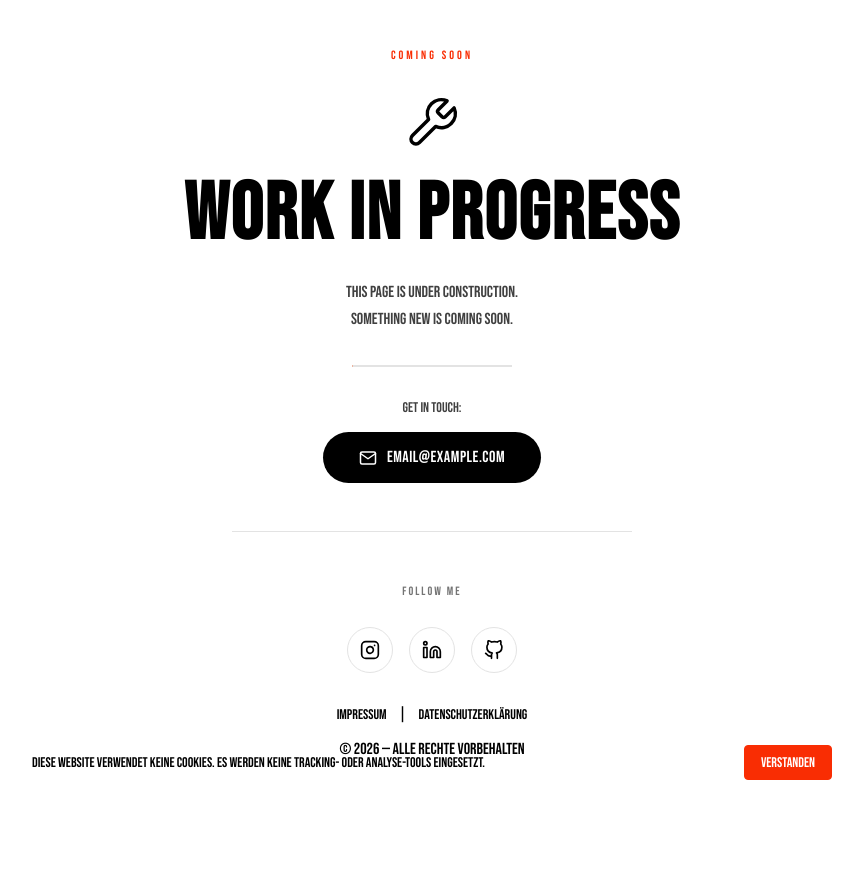
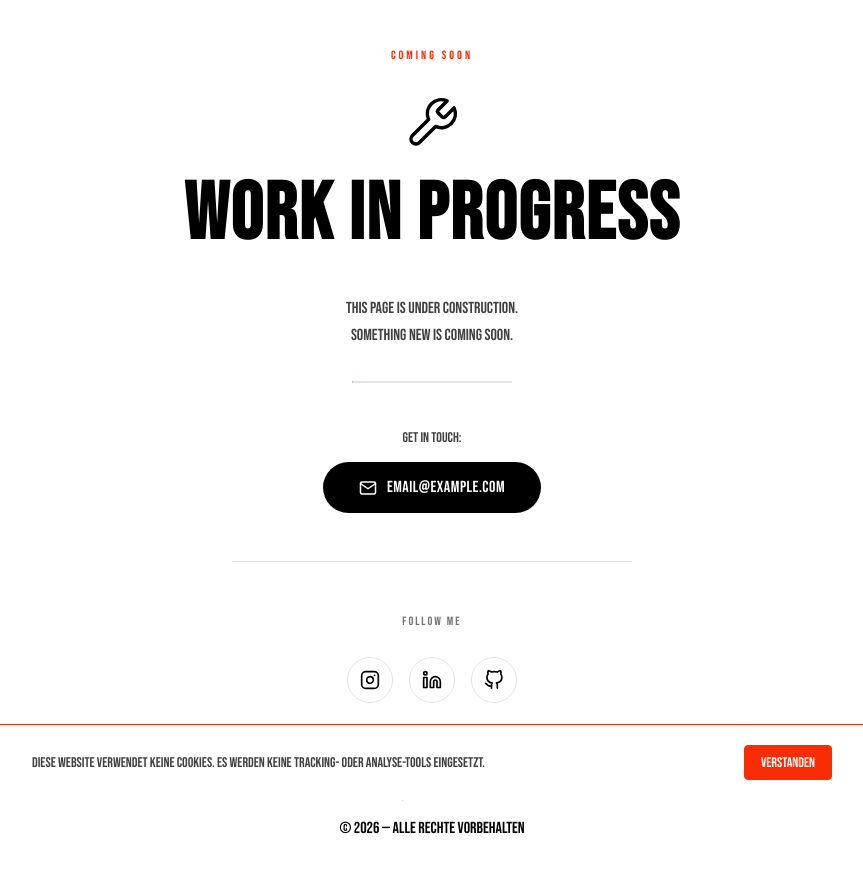
Before and after one commit to marvinLaubenstein/curriculum-vitae, a React (Vite) app: page / in a window 1280 px wide. Shown: the top 872 px of the page, without its empty margins (208-1071 px from the left). Built offline with nearby package versions, Linux system fonts and the light colour scheme.

Commit message:
fix(cookie-popup): solving design issues and init tokens

```diff
--- a/src/App.css
+++ b/src/App.css
@@ -3,70 +3,76 @@
   display: flex;
   flex-direction: column;
   flex: 1;
-  justify-content: center;
-  align-items: center;
-  padding: 3rem 2rem;
-  background: #ffffff;
+  background: var(--color-bg);
 }
 
 .wip-content {
+  display: flex;
+  flex-direction: column;
+  flex: 1;
+  justify-content: center;
+  align-items: center;
+  padding: var(--spacing-3xl) var(--spacing-2xl);
   text-align: center;
   max-width: 640px;
+  margin: 0 auto;
+  width: 100%;
+  box-sizing: border-box;
 }
 
 .wip-label {
-  font-size: 12px;
-  letter-spacing: 3px;
+  font-size: var(--font-size-xs);
+  letter-spacing: var(--letter-spacing-md);
   text-transform: uppercase;
-  color: #f92d03;
-  margin-bottom: 2rem;
+  color: var(--color-primary);
+  margin-bottom: var(--spacing-2xl);
 }
 
 .wip-hero {
   display: flex;
   flex-direction: column;
   align-items: center;
-  gap: 1.5rem;
-  margin-bottom: 1.5rem;
+  gap: var(--spacing-xl);
+  margin-bottom: var(--spacing-xl);
 }
 
 .wip-icon {
-  color: #000000;
+  color: var(--color-black);
 }
 
 .wip-title {
-  font-size: clamp(48px, 12vw, 80px);
-  letter-spacing: 2px;
-  color: #000000;
-  line-height: 1;
+  font-size: var(--font-size-hero);
+  letter-spacing: var(--letter-spacing-sm);
+  color: var(--color-black);
+  line-height: var(--line-height-tight);
   margin: 0;
   text-transform: uppercase;
 }
 
 .wip-subtitle {
-  font-size: 16px;
-  line-height: 1.7;
-  margin-bottom: 2rem;
-  color: #404040;
+  font-size: var(--font-size-md);
+  line-height: var(--line-height-normal);
+  margin-bottom: var(--spacing-2xl);
+  color: var(--color-text);
 }
 
 .wip-progress {
   display: flex;
   justify-content: center;
-  margin-bottom: 2rem;
+  margin-bottom: var(--spacing-2xl);
 }
 
 .wip-progress-track {
   width: 160px;
   height: 2px;
-  background: #e3e3e3;
+  background: var(--color-gray-light);
   overflow: hidden;
 }
 
 .wip-progress-bar {
   height: 100%;
   width: 40%;
-  background: linear-gradient(90deg, #f92d03, #ff6b35);
+  background: var(--color-primary-gradient);
   animation: progress-slide 1.8s ease-in-out infinite;
   will-change: transform, width;
   backface-visibility: hidden;
@@ -88,9 +94,9 @@
 }
 
 .wip-contact {
-  font-size: 14px;
-  color: #404040;
-  margin-bottom: 1rem;
+  font-size: var(--font-size-sm);
+  color: var(--color-text);
+  margin-bottom: var(--spacing-lg);
 }
 
 .wip-email-btn {
--- a/src/components/CookiePopup/CookiePopup.css
+++ b/src/components/CookiePopup/CookiePopup.css
@@ -3,11 +3,11 @@
   bottom: 0;
   left: 0;
   right: 0;
-  background: var(--bg);
-  border-top: 1px solid var(--border);
-  padding: clamp(0.75rem, 2vw, 1.25rem) clamp(1rem, 3vw, 1.5rem);
+  background: var(--color-bg);
+  border-top: 1px solid var(--color-primary);
+  padding: var(--padding-popup-y) var(--padding-popup-x);
   z-index: 999;
-  animation: cookieSlideUp 0.4s ease-out;
+  animation: cookieSlideUp var(--transition-smooth);
 
   @media (orientation: landscape) and (max-height: 500px) {
     padding: 0.5rem 1rem;
@@ -32,13 +32,13 @@
   display: flex;
   align-items: center;
   justify-content: space-between;
-  gap: 1.5rem;
+  gap: var(--spacing-xl);
   flex-wrap: wrap;
 }
 
 .cookie-popup-text {
-  font-size: clamp(0.8rem, 2vw, 0.875rem);
-  color: var(--text);
+  font-size: var(--font-size-lg);
+  color: var(--color-text);
   margin: 0;
   flex: 1;
   min-width: 200px;
@@ -50,24 +50,24 @@
 
 .cookie-popup-actions {
   display: flex;
-  gap: 0.75rem;
+  gap: var(--spacing-md);
   flex-shrink: 0;
 }
 
 .cookie-popup-btn {
-  padding: clamp(0.4rem, 1vw, 0.5rem) clamp(0.75rem, 2vw, 1rem);
-  border-radius: 4px;
-  font-size: clamp(0.8rem, 1.5vw, 0.875rem);
+  padding: var(--padding-btn-y) var(--padding-btn-x);
+  border-radius: var(--radius-sm);
+  font-size: var(--font-size-xl);
   cursor: pointer;
-  transition: all 0.2s ease;
-  border: 1px solid var(--border);
+  transition: all var(--transition-fast);
+  border: 1px solid var(--color-border);
   white-space: nowrap;
 }
 
 .cookie-popup-btn-accept {
-  background: var(--accent);
-  color: var(--bg);
-  border-color: var(--accent);
+  background: var(--color-accent);
+  color: var(--color-bg);
+  border-color: var(--color-accent);
 }
 
 .cookie-popup-btn-accept:hover {
@@ -76,9 +76,9 @@
 
 .cookie-popup-btn-decline {
   background: transparent;
-  color: var(--text);
+  color: var(--color-text);
 }
 
 .cookie-popup-btn-decline:hover {
-  background: var(--border);
+  background: var(--color-border);
 }
--- a/src/components/Icon/Icon.css
+++ b/src/components/Icon/Icon.css
@@ -2,26 +2,26 @@
   display: flex;
   align-items: center;
   justify-content: center;
-  width: 56px;
-  height: 56px;
+  width: var(--size-icon-btn);
+  height: var(--size-icon-btn);
   padding: 0;
   background: none;
   border: none;
   cursor: pointer;
-  color: #000000;
-  transition: opacity 0.2s ease;
+  color: var(--color-black);
+  transition: opacity var(--transition-fast);
 }
 
 .wip-icon-btn:hover {
   opacity: 0.8;
-  color: #f92d03;
+  color: var(--color-primary);
 }
 
 .wip-icon-btn:focus-visible {
-  color: #f92d03;
-  outline: 2px solid #f92d03;
-  outline-offset: 5px;
-  border-radius: 9999px;
+  color: var(--color-primary);
+  outline: var(--shadow-outline) var(--color-primary);
+  outline-offset: var(--shadow-outline-offset-lg);
+  border-radius: var(--radius-full);
 }
 
 .wip-icon-btn:active {
--- a/src/components/PrivacyFooter/PrivacyFooter.css
+++ b/src/components/PrivacyFooter/PrivacyFooter.css
@@ -1,73 +1,73 @@
 .privacy-footer {
-  padding: 2rem 1rem;
+  padding: var(--spacing-2xl) var(--spacing-lg);
   text-align: center;
-  border-top: 1px solid var(--border);
-  background: var(--bg);
+  border-top: 1px solid var(--color-border);
+  background: var(--color-bg);
   z-index: 998;
   width: 100%;
   box-sizing: border-box;
 }
 
 .privacy-footer-legal {
-  margin-bottom: 0.5rem;
+  margin-bottom: var(--spacing-sm);
 }
 
 .privacy-footer-legal a {
-  color: var(--text);
+  color: var(--color-text);
   text-decoration: none;
-  font-size: clamp(0.75rem, 1.5vw, 0.875rem);
+  font-size: var(--font-size-xl);
   opacity: 1;
-  transition: color 0.2s ease;
-  border-radius: 4px;
+  transition: color var(--transition-fast);
+  border-radius: var(--radius-sm);
 }
 
 .privacy-footer-legal a:hover {
-  color: #f92d03;
+  color: var(--color-primary);
 }
 
 .privacy-footer-legal a:focus-visible {
-  outline: 2px solid #f92d03;
-  outline-offset: 3px;
+  outline: var(--shadow-outline) var(--color-primary);
+  outline-offset: var(--shadow-outline-offset);
 }
 
 .privacy-footer-impressum{
-  color: var(--text);
+  color: var(--color-text);
   text-decoration: none;
-  font-size: clamp(0.75rem, 1.5vw, 0.875rem);
+  font-size: var(--font-size-xl);
   opacity: 1;
 }
 
 .privacy-footer-datenschutz:focus-visible,.privacy-footer-impressum:focus-visible {
-    outline: 2px solid #f92d03;
-    border-radius: 9999px;
-    outline-offset: 3px;
+    outline: var(--shadow-outline) var(--color-primary);
+    border-radius: var(--radius-full);
+    outline-offset: var(--shadow-outline-offset);
 }
 
 .privacy-footer-datenschutz{
-  color: var(--text);
+  color: var(--color-text);
   text-decoration: none;
-  font-size: clamp(0.75rem, 1.5vw, 0.875rem);
+  font-size: var(--font-size-xl);
   opacity: 1;
 }
 
 .privacy-footer-divider {
-  margin: 0 0.75rem;
-  color: var(--border);
+  margin: 0 var(--spacing-md);
+  color: var(--color-border);
 }
 
 .privacy-footer-legal-content a {
-  color: #f92d03;
+  color: var(--color-primary);
   text-decoration: underline;
-  transition: color 0.2s ease;
+  transition: color var(--transition-fast);
 }
 
 .privacy-footer-legal-content a:hover {
-  color: #e01f00;
+  color: var(--color-primary-dark);
 }
 
 .privacy-footer-legal-content a:focus-visible {
-  outline: 2px solid #f92d03;
-  outline-offset: 3px;
+  outline: var(--shadow-outline) var(--color-primary);
+  outline-offset: var(--shadow-outline-offset);
   border-radius: 2px;
 }
 
@@ -76,17 +76,17 @@
   display: none;
   position: fixed;
   inset: 0;
-  background: rgba(100, 100, 100, 0.5);
+  background: var(--color-gray-overlay);
   z-index: 1000;
   justify-content: center;
   align-items: flex-start;
   overflow-y: auto;
-  padding: 2rem 1rem;
+  padding: var(--spacing-2xl) var(--spacing-lg);
 }
 
 @media (max-width: 640px) {
   .privacy-footer-modal-overlay {
-    padding: 1rem 1rem;
+    padding: var(--spacing-lg) var(--spacing-lg);
   }
 }
 
@@ -96,22 +96,22 @@
 
 .privacy-footer-modal {
   position: relative;
-  background: #fff;
-  border-radius: 8px;
-  padding: 2rem;
+  background: var(--color-bg);
+  border-radius: var(--radius-md);
+  padding: var(--spacing-2xl);
   max-width: 600px;
   width: 100%;
   box-shadow: 0 20px 50px rgba(0, 0, 0, 0.5);
-  color: var(--text);
-  margin-top: 2rem;
+  color: var(--color-text);
+  margin-top: var(--spacing-2xl);
 }
 
 .privacy-footer-modal-close {
   position: absolute;
-  top: 1rem;
-  right: 1.5rem;
+  top: var(--spacing-lg);
+  right: var(--spacing-xl);
   font-size: 1.5rem;
-  background: #fff;
+  background: var(--color-white);
   border: none;
   cursor: pointer;
   padding: 0.25rem;
@@ -119,12 +119,12 @@
   display: flex;
   align-items: center;
   justify-content: center;
-  transition: all 0.2s ease;
+  transition: all var(--transition-fast);
   text-decoration: none;
 }
 
 .privacy-footer-modal-close:hover {
-  color: #f92d03;
+  color: var(--color-primary);
   transform: scale(1.1);
 }
 
@@ -139,19 +139,19 @@
 }
 
 .privacy-footer-modal-title{
-  color:#f92d03
+  color: var(--color-primary);
 }
 
 .privacy-footer-modal h2 {
-  margin-bottom: 1.5rem;
-  padding-right: 2rem;
+  margin-bottom: var(--spacing-xl);
+  padding-right: var(--spacing-2xl);
 }
 
 .privacy-footer-legal-content h3 {
   font-size: 1rem;
   font-weight: 600;
-  color:#f92d03;
-  margin: 1.5rem 0 0.75rem;
+  color: var(--color-primary);
+  margin: var(--spacing-xl) 0 var(--spacing-md);
 }
 
 .privacy-footer-legal-content h3:first-child {
@@ -161,11 +161,11 @@
 .privacy-footer-legal-content h4 {
   font-size: 0.9rem;
   font-weight: 600;
-  color: var(--text-h);
-  margin: 1rem 0 0.5rem;
+  color: var(--color-text);
+  margin: var(--spacing-lg) 0 var(--spacing-sm);
 }
 
 .privacy-footer-legal-content p {
-  margin-bottom: 0.75rem;
+  margin-bottom: var(--spacing-md);
   line-height: 1.6;
 }
--- a/src/index.css
+++ b/src/index.css
@@ -1,6 +1,9 @@
+@import './styles/tokens.css';
+
 html, body {
   margin: 0;
-  font-family: 'Bebas Neue', sans-serif;
+  height: 100%;
+  font-family: var(--font-family-primary);
   -webkit-font-smoothing: antialiased;
   -moz-osx-font-smoothing: grayscale;
 }
@@ -11,5 +14,6 @@ html, body {
   margin: 0 auto;
   display: flex;
   flex-direction: column;
+  min-height: 100vh;
   box-sizing: border-box;
 }
--- /dev/null
+++ b/src/styles/tokens.css
@@ -0,0 +1,74 @@
+/* Design Tokens - Color Palette */
+:root {
+  /* Primary Colors */
+  --color-primary: #f92d03;
+  --color-primary-dark: #e01f00;
+  --color-primary-gradient: linear-gradient(90deg, #f92d03, #ff6b35);
+
+  /* Neutral Colors */
+  --color-black: #000000;
+  --color-white: #ffffff;
+  --color-gray-dark: #404040;
+  --color-gray-light: #e3e3e3;
+  --color-gray-overlay: rgba(100, 100, 100, 0.5);
+
+  /* Semantic Colors */
+  --color-text: #404040;
+  --color-border: #e3e3e3;
+  --color-bg: #ffffff;
+  --color-accent: #f92d03;
+
+  /* Font Family */
+  --font-family-primary: 'Bebas Neue', sans-serif;
+
+  /* Border Radius */
+  --radius-sm: 4px;
+  --radius-md: 8px;
+  --radius-full: 9999px;
+
+  /* Spacing - Padding */
+  --spacing-xs: 0.4rem;
+  --spacing-sm: 0.5rem;
+  --spacing-md: 0.75rem;
+  --spacing-lg: 1rem;
+  --spacing-xl: 1.5rem;
+  --spacing-2xl: 2rem;
+  --spacing-3xl: 3rem;
+
+  /* Spacing - Responsive Clamp */
+  --padding-popup-y: clamp(0.75rem, 2vw, 1.25rem);
+  --padding-popup-x: clamp(1rem, 3vw, 1.5rem);
+  --padding-btn-y: clamp(0.4rem, 1vw, 0.5rem);
+  --padding-btn-x: clamp(0.75rem, 2vw, 1rem);
+
+  /* Font Sizes - Responsive */
+  --font-size-xs: 12px;
+  --font-size-sm: 14px;
+  --font-size-md: 16px;
+  --font-size-lg: clamp(0.8rem, 2vw, 0.875rem);
+  --font-size-xl: clamp(0.8rem, 1.5vw, 0.875rem);
+  --font-size-hero: clamp(48px, 12vw, 80px);
+
+  /* Transitions */
+  --transition-fast: 0.2s ease;
+  --transition-normal: 0.4s ease;
+  --transition-smooth: 0.4s ease-out;
+
+  /* Line Heights */
+  --line-height-tight: 1;
+  --line-height-normal: 1.7;
+
+  /* Letter Spacing */
+  --letter-spacing-sm: 2px;
+  --letter-spacing-md: 3px;
+
+  /* Sizes */
+  --size-btn-close: 36px;
+  --size-btn-social: 44px;
+  --size-icon-btn: 56px;
+
+  /* Shadows */
+  --shadow-outline-offset: 3px;
+  --shadow-outline-offset-lg: 5px;
+  --shadow-outline: 2px solid;
+}
```
Also changed, not shown: src/components/Button/Button.css (+32 -32 lines).
